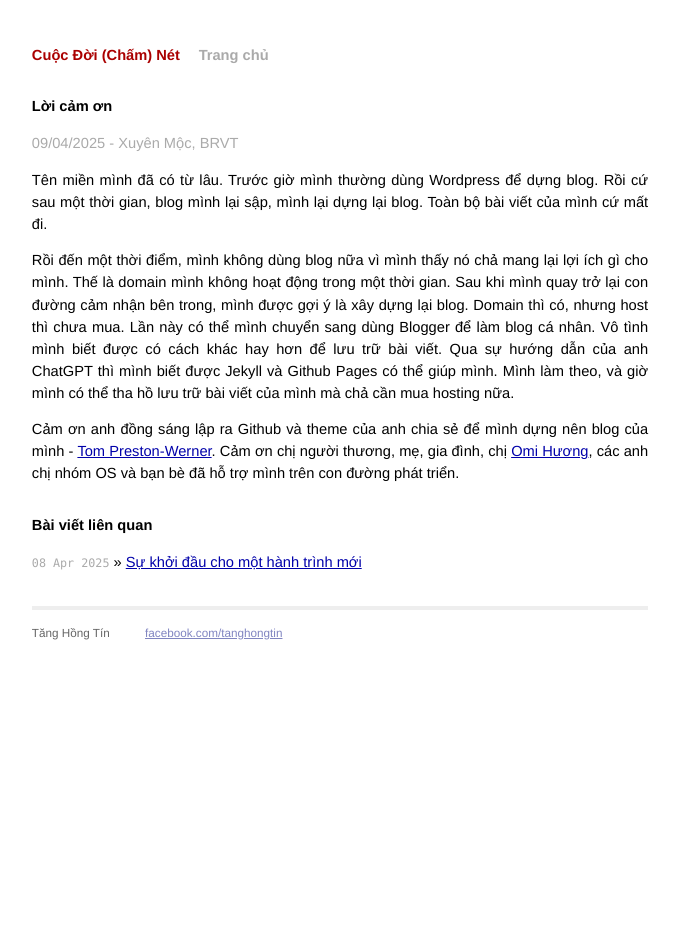
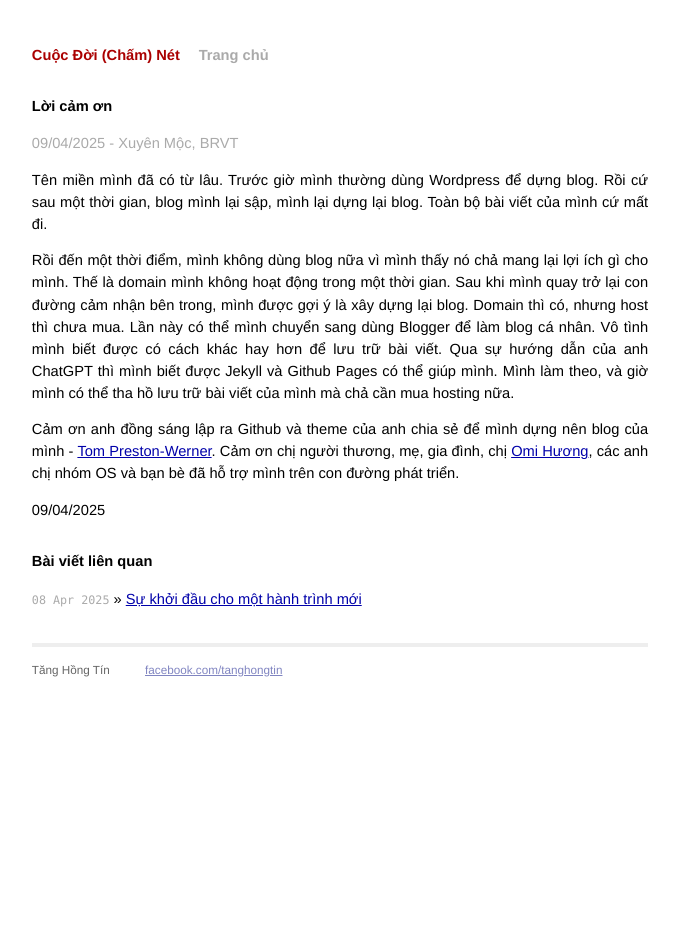
Before and after one commit to tanghongtin/cuocdoi, a Jekyll site: the page built from _posts/2025-04-09-loi-cam-on.md, in a window 1280 px wide. Shown: the whole page, without its empty margins (300-979 px from the left). Built offline with Jekyll 4.4.1, drawn with Linux system fonts in a browser that asks for light colours.

Commit message:
Update post.html

```diff
--- a/_layouts/post.html
+++ b/_layouts/post.html
@@ -3,7 +3,7 @@
 ---
 <div id="post">
 {{ content }}
-<span>{{ post.date | date: "%d/%m/%Y" }}</span>
+<span>{{ page.date | date: "%d/%m/%Y" }}</span>
 </div>
 
 <div id="related">
```
